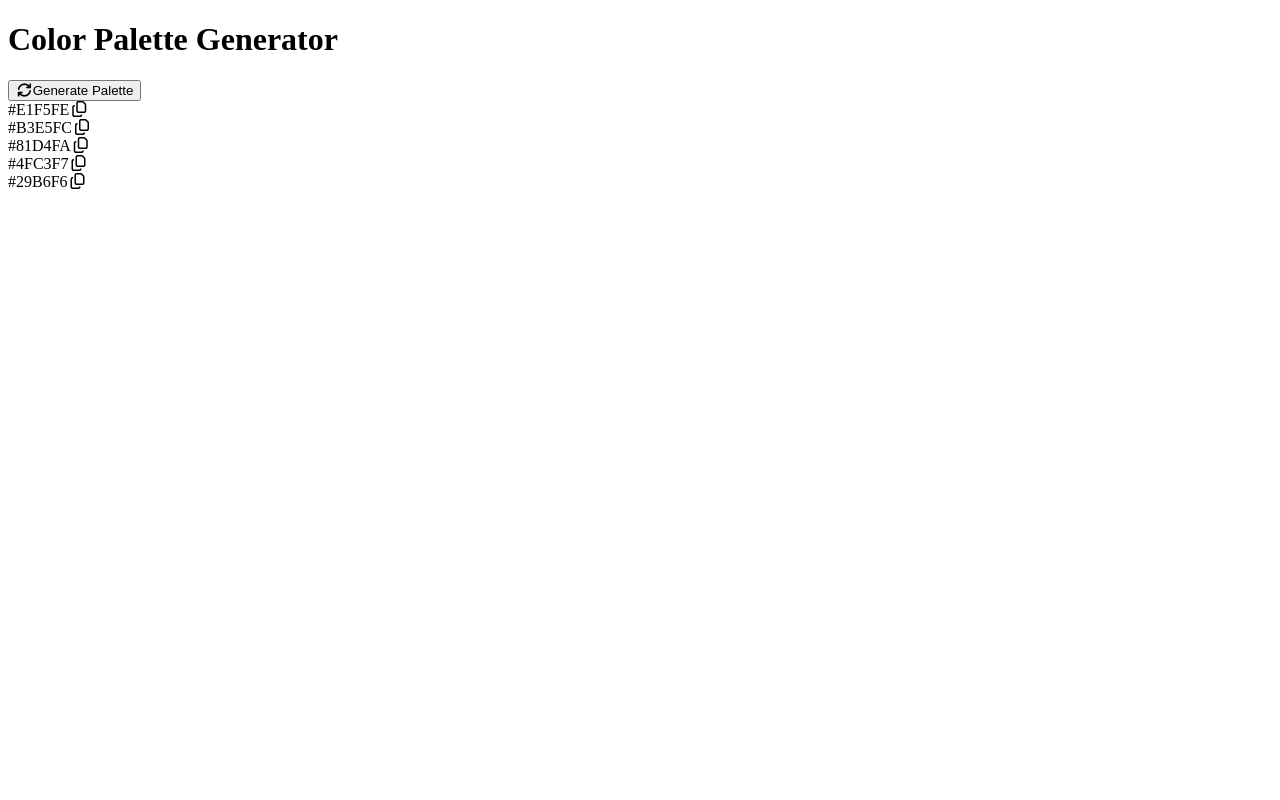
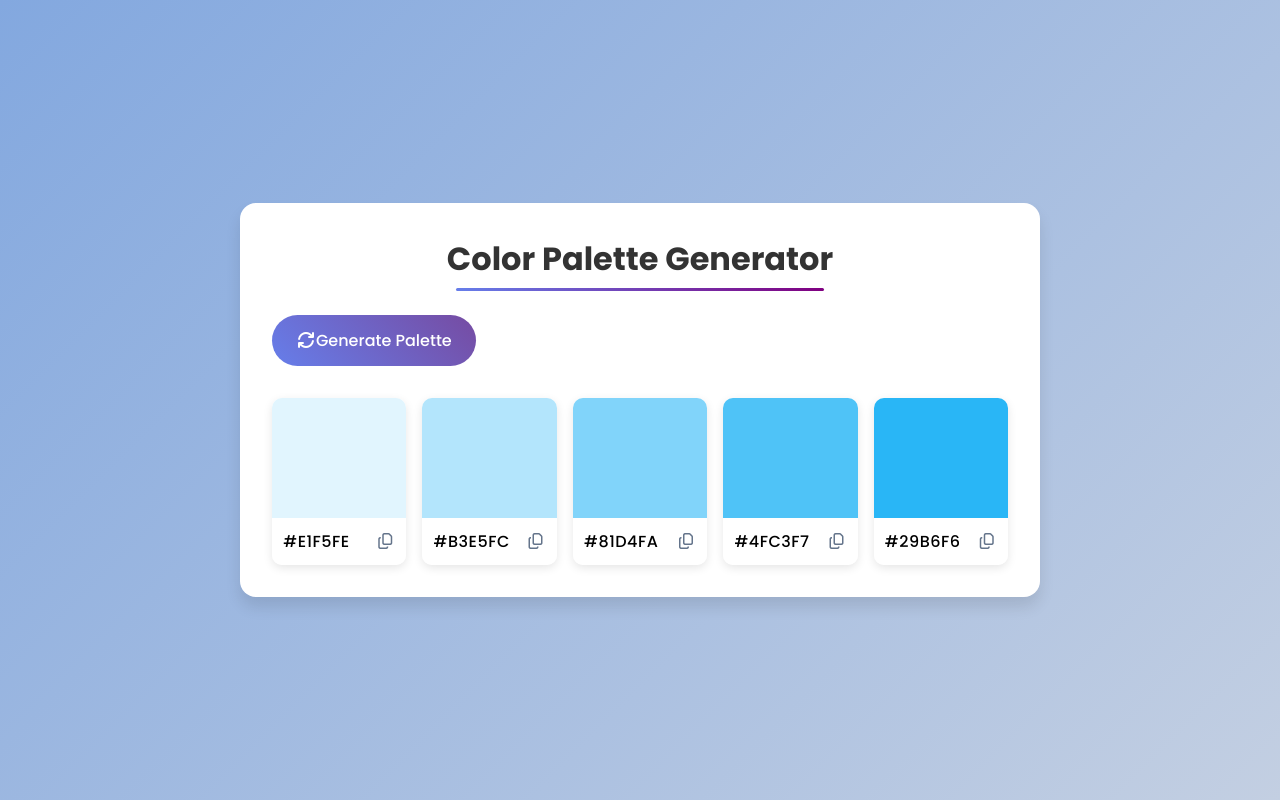
Before and after one commit to verahjd/color-palette-generator, a plain HTML site: page index.html in a window 1280 px wide. Drawn offline with Linux system fonts and the light colour scheme.

Commit message:
update color box layout and improve copy button placement in index.html

```diff
--- a/index.html
+++ b/index.html
@@ -30,7 +30,7 @@
         <div class="color-box">
             <div class = "color" style="background-color: #e1f5fe;"></div>
             <div class = "color-info">
-                <span class = "hex-value">#E1F5FE<i class="far fa-copy copy-btn" title = "Copy to clipboard"></i></span>
+                <span class = "hex-value">#E1F5FE</span> <i class="far fa-copy copy-btn" title = "Copy to clipboard"></i>
             </div>
         </div>
 
@@ -38,7 +38,7 @@
         <div class="color-box">
             <div class = "color" style="background-color: #b3e5fc;"></div>
             <div class = "color-info">
-                <span class = "hex-value">#B3E5FC<i class="far fa-copy copy-btn" title = "Copy to clipboard"></i></span>
+                <span class = "hex-value">#B3E5FC</span><i class="far fa-copy copy-btn" title = "Copy to clipboard"></i>
             </div>
         </div>
 
@@ -46,7 +46,7 @@
         <div class="color-box">
             <div class = "color" style="background-color: #81d4fa;"></div>
             <div class = "color-info">
-                <span class = "hex-value">#81D4FA<i class="far fa-copy copy-btn" title = "Copy to clipboard"></i></span>
+                <span class = "hex-value">#81D4FA</span><i class="far fa-copy copy-btn" title = "Copy to clipboard"></i>
             </div>
         </div>
 
@@ -54,7 +54,7 @@
         <div class="color-box">
             <div class = "color" style="background-color: #4fc3f7;"></div>
             <div class = "color-info">
-                <span class = "hex-value">#4FC3F7<i class="far fa-copy copy-btn" title = "Copy to clipboard"></i></span>
+                <span class = "hex-value">#4FC3F7</span><i class="far fa-copy copy-btn" title = "Copy to clipboard"></i>
             </div>
         </div>
 
@@ -62,7 +62,7 @@
         <div class="color-box">
             <div class = "color" style="background-color: #29b6f6;"></div>
             <div class = "color-info">
-                <span class = "hex-value">#29B6F6<i class="far fa-copy copy-btn" title = "Copy to clipboard"></i></span>
+                <span class = "hex-value">#29B6F6</span><i class="far fa-copy copy-btn" title = "Copy to clipboard"></i>
             </div>
         </div>
 
--- a/styles.css
+++ b/styles.css
@@ -0,0 +1,121 @@
+/* Basic Reset */
+@import url("https://fonts.googleapis.com/css2?family=DM+Sans:ital,opsz,wght@0,9..40,100..1000;1,9..40,100..1000&family=Poppins:ital,wght@0,100;0,200;0,300;0,400;0,500;0,600;0,700;0,800;0,900;1,100;1,200;1,300;1,400;1,500;1,600;1,700;1,800;1,900&display=swap");
+
+* {
+  margin: 0;
+  padding: 0;
+  box-sizing: border-box;
+  font-family: "Poppins", sans-serif;
+}
+
+body {
+  background: linear-gradient(135deg, #83a8df 0%, #c3cfe2 100%);
+  min-height: 100vh;
+  display: flex;
+  align-items: center;
+  justify-content: center;
+  padding: 20px;
+}
+
+.container {
+  background-color: #fff;
+  border-radius: 1rem; /* 16px */
+  padding: 2rem;
+  width: 100%;
+  max-width: 800px;
+  box-shadow: 0 10px 15px rgba(0, 0, 0, 0.1);
+}
+
+h1 {
+  text-align: center;
+  margin-bottom: 1.5rem;
+  color: #333;
+  position: relative; /* For the underline */
+  padding-bottom: 0.5rem;
+}
+
+h1::after {
+  content: "";
+  position: absolute;
+  bottom: 0;
+  left: 50%;
+  transform: translateX(-50%);
+  width: 50%;
+  height: 3px;
+  background: linear-gradient(90deg, #667eea, purple);
+  border-radius: 2px;
+}
+
+#generate-btn {
+  background: linear-gradient(45deg, #667eea, #764ba2);
+  color: white;
+  border: none;
+  padding: 0.8rem 1.5rem;
+  border-radius: 50px;
+  cursor: pointer;
+  font-weight: 500;
+  margin-bottom: 2rem;
+  font-size: 1rem;
+}
+
+#generate-btn:hover {
+  transform: translateY(-2px);
+  box-shadow: 0 8px 15px rgba(102, 126, 234, 0.3);
+}
+
+#generate-btn:active {
+  transform: translateY(0px);
+  box-shadow: 0 8px 15px rgba(102, 126, 234, 0.3);
+}
+
+.palette-container {
+  display: grid;
+  gap: 1rem;
+  grid-template-columns: repeat(auto-fit, minmax(130px, 1fr));
+}
+
+.color-box {
+  border-radius: 10px;
+  overflow: hidden;
+  box-shadow: 0 3px 10px rgba(0, 0, 0, 0.1);
+  transition: transform 0.3s, box-shadow 0.3s;
+}
+
+.color-box:hover {
+  transform: translateY(-5px);
+  box-shadow: 0 6px 12px rgba(0, 0, 0, 0.2);
+}
+
+.color {
+  height: 120px;
+  cursor: pointer;
+}
+
+.color-info {
+  background-color: #fff;
+  padding: 0.7rem;
+  display: flex;
+  justify-content: space-between;
+  align-items: center;
+}
+
+.hex-value {
+  font-weight: 500;
+  letter-spacing: 0.5px;
+}
+
+.copy-btn {
+  cursor: pointer;
+  color: #64748b;
+  transition: color 0.2s;
+}
+
+.copy-btn:hover {
+  color: #667eea;
+}
+
+@media (max-width: 600px) {
+  .palette-container {
+    grid-template-columns: repeat(auto-fit, minmax(100px, 1fr));
+  }
+}
```
